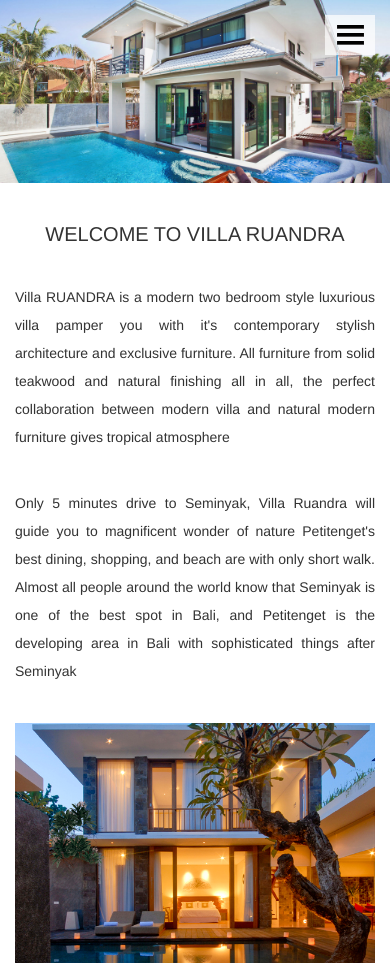
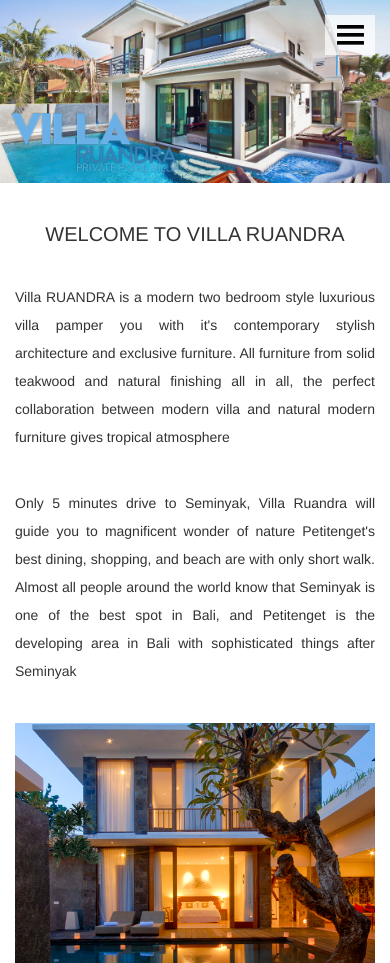
Before and after one commit to krisna-naoki/villaruandra, a plain HTML site: page index.html in a window 390 px wide. Shown: the top 963 px of the page. Drawn offline with Linux system fonts and the light colour scheme; some packages are replaced by stand-ins of ours.

Commit message:
update final

```diff
--- a/assets/css/style.css
+++ b/assets/css/style.css
@@ -23,6 +23,17 @@ html, body {
 	flex-wrap: wrap;
 }
 
+.logo {
+	position: relative;
+}
+
+.logo-image {
+	position: absolute;
+	bottom: 25px;
+	left: 20px;
+	z-index: 9;
+}
+
 .header a {
 	display: block;
 	padding: 10px 30px;
@@ -32,7 +43,7 @@ a.hamburger {
 	position: fixed;
 	top: 15px;
 	right: 15px;
-	z-index: 11;
+	z-index: 13;
 	display: none;
 }
 
@@ -190,6 +201,18 @@ a.hamburger {
 		background-color: rgba(255, 255, 255, 0.9);
 		transition: opacity .2s ease;
 	}
+
+	.logo-image {
+		position: absolute;
+		bottom: 10px;
+		left: 10px;
+		z-index: 9;
+	}
+
+	.logo-image img{
+		width: 170px;
+	}
+
 	.header.on {
 		left: 0;
 		opacity: 1;
--- a/index.html
+++ b/index.html
@@ -30,11 +30,14 @@
 		<a :href="link.url" v-for="link in links">{{ link.name }}</a>
 	</div>
 
-	<div class="my-slider" id="welcome">
-		<ul>
-			<li><img src="assets/images/slideshow/villa1.jpg" class="responsif"></li>
-			<li><img src="assets/images/slideshow/villa2.jpg" class="responsif"></li>
-		</ul>
+	<div class="logo">
+		<div class="logo-image"><img src="assets/images/slideshow/logo.png"></div>
+		<div class="my-slider" id="welcome">
+			<ul>
+				<li><img src="assets/images/slideshow/villa1.jpg" class="responsif"></li>
+				<li><img src="assets/images/slideshow/villa2.jpg" class="responsif"></li>
+			</ul>
+		</div>
 	</div>
 
 	<div class="space">
@@ -250,9 +253,9 @@
 
 <script>
 	function initMap () {
-		var uluru = {lat: -25.22, lng: 131.044};
+		var uluru = {lat: -8.6727791, lng: 115.1630758};
 		var map = new google.maps.Map(document.getElementById('map'), {
-			zoom: 4,
+			zoom: 17,
 			center: uluru,
 			map: map
 		});
```
Also changed, not shown: assets/images/slideshow/logo.png (added).
